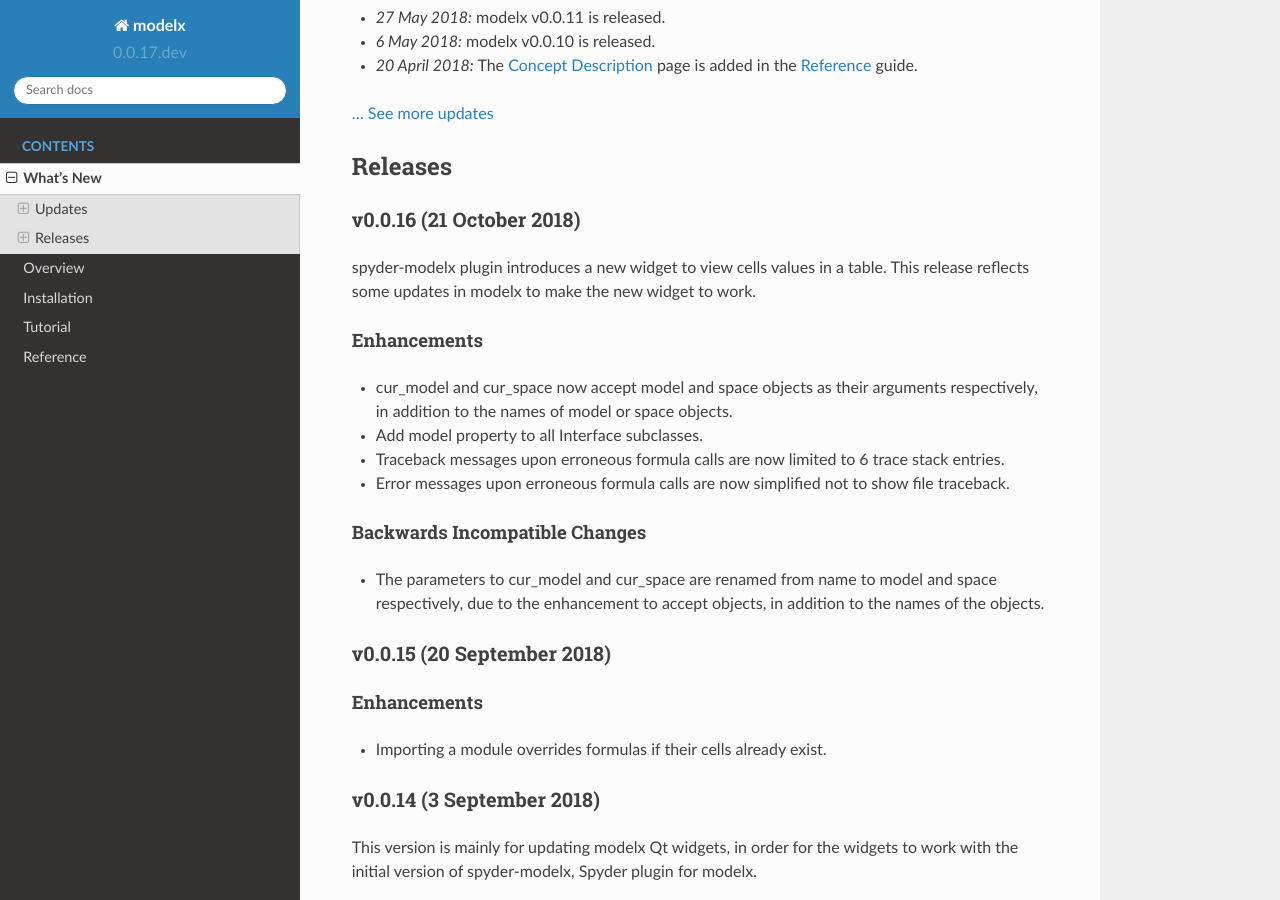
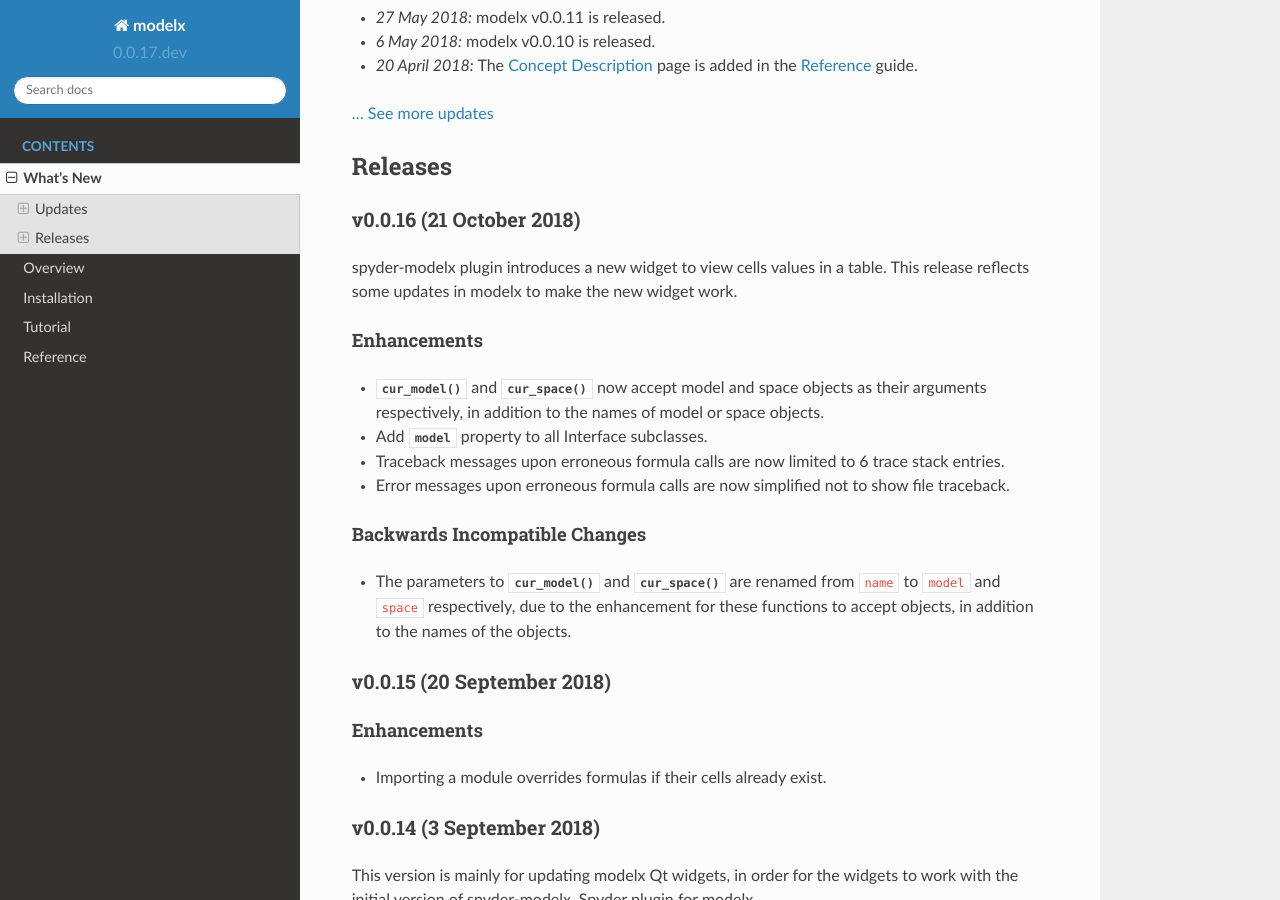
Before and after one commit to fumitoh/modelx, a Sphinx documentation site: the page built from doc/source/whatsnew.rst, in a window 1280 px wide and 900 px high, scrolled down 695 px. Built offline with Sphinx 7.4.7 and the Read the Docs theme 2.0.0, drawn with Linux system fonts in a browser that asks for light colours.

Commit message:
DOC: Add inline markups in whatsnew

```diff
--- a/doc/source/whatsnew.rst
+++ b/doc/source/whatsnew.rst
@@ -39,14 +39,15 @@
 v0.0.16 (21 October 2018)
 -------------------------
 spyder-modelx plugin introduces a new widget to view cells values in a table.
-This release reflects some updates in modelx to make the new widget to work.
+This release reflects some updates in modelx to make the new widget work.
 
 Enhancements
 ~~~~~~~~~~~~
-- cur_model and cur_space now accept model and space objects as their
-  arguments respectively, in addition to the names of model or space objects.
+- :func:`~core.api.cur_model` and :func:`~core.api.cur_space` now accept
+  model and space objects as their arguments respectively,
+  in addition to the names of model or space objects.
 
-- Add model property to all Interface subclasses.
+- Add :attr:`~core.base.Interface.model` property to all Interface subclasses.
 
 - Traceback messages upon erroneous formula calls are now limited
   to 6 trace stack entries.
@@ -57,9 +58,10 @@
 
 Backwards Incompatible Changes
 ~~~~~~~~~~~~~~~~~~~~~~~~~~~~~~
-- The parameters to cur_model and cur_space are renamed from name to
-  model and space respectively, due to the enhancement to accept
-  objects, in addition to the names of the objects.
+- The parameters to :func:`~core.api.cur_model` and :func:`~core.api.cur_space`
+  are renamed from ``name`` to ``model`` and ``space`` respectively,
+  due to the enhancement for these functions to accept objects,
+  in addition to the names of the objects.
 
 
 .. _release-v0.0.15:
```
